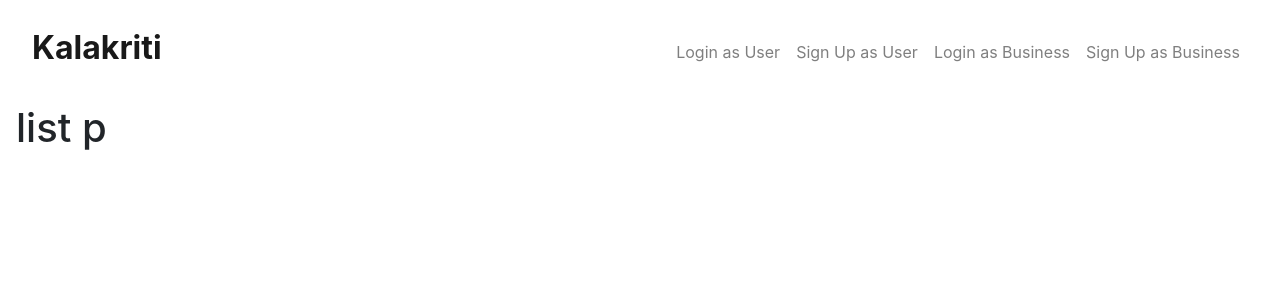
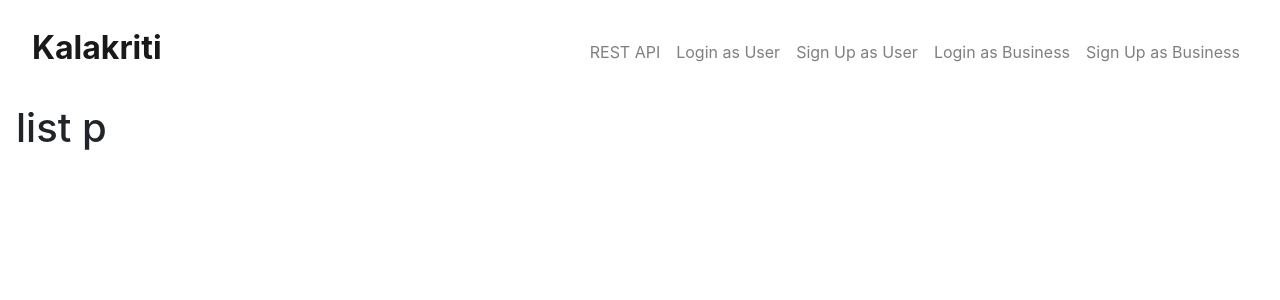
Before and after one commit to hrs2203/soad_project_2020, a Django app: page /make_choice in a window 1280 px wide. Shown: the top 300 px of the page. Run offline with Django 3.2, Linux system fonts and the light colour scheme; some libraries are stand-ins or nearby versions.

Commit message:
updates_new_new

```diff
--- a/kalakriti/customer_block/template/includes/nav.html
+++ b/kalakriti/customer_block/template/includes/nav.html
@@ -14,9 +14,15 @@
         <a class="nav-link" href="{% url 'choice_page' %}">Explore Market For Products</a>
       </li>
       <li class="nav-item">
+        <a class="nav-link" href="https://hrs2203.github.io/soad_project_2020/">REST API</a>
+      </li>
+      <li class="nav-item">
         <a class="nav-link" href="{% url 'logout_page' %}">Logout</a>
       </li>
       {% else %}
+      <li class="nav-item">
+        <a class="nav-link" href="https://hrs2203.github.io/soad_project_2020/">REST API</a>
+      </li>
       <li class="nav-item">
         <a class="nav-link" href="{% url 'login_user_page' %}">Login as User</a>
       </li>
```
